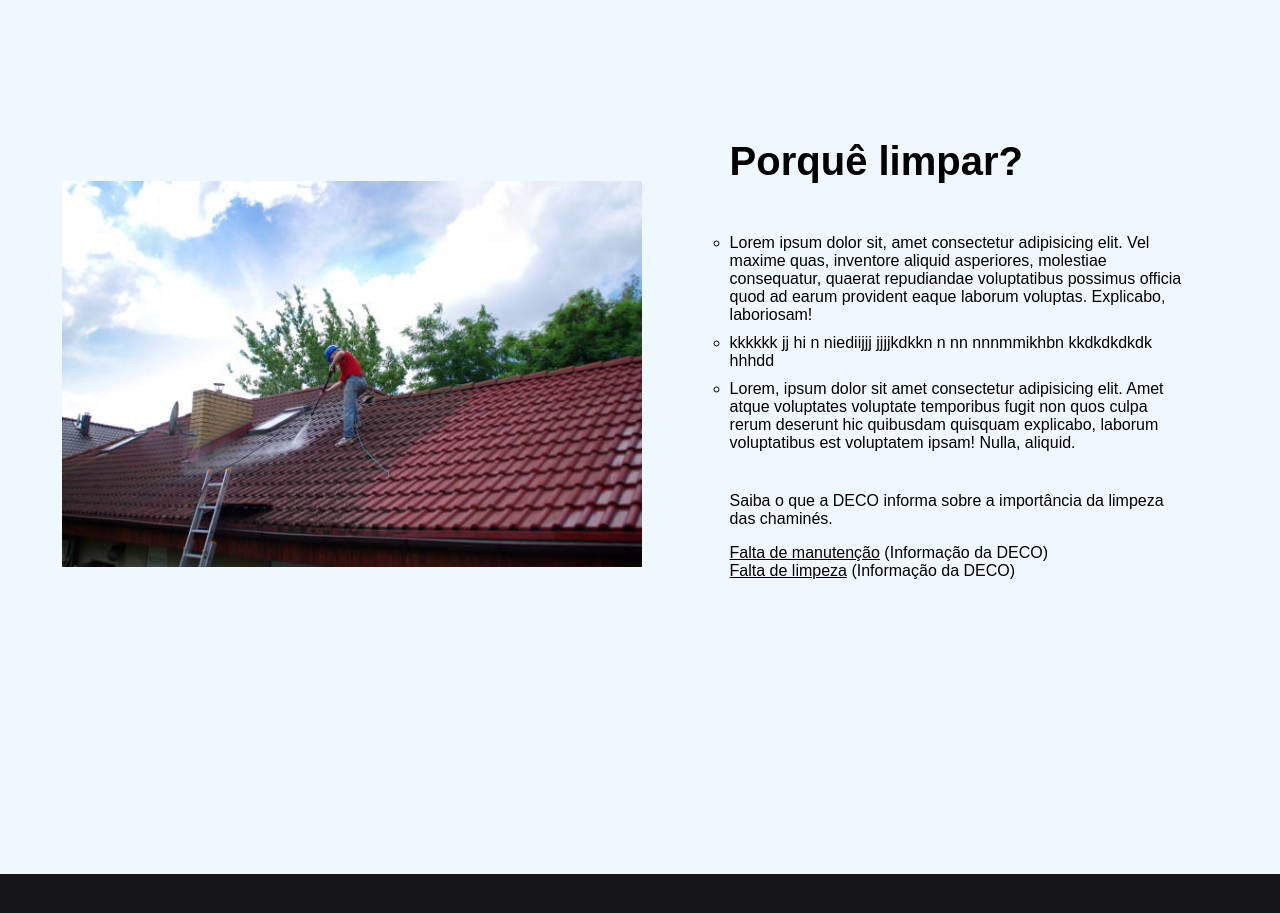
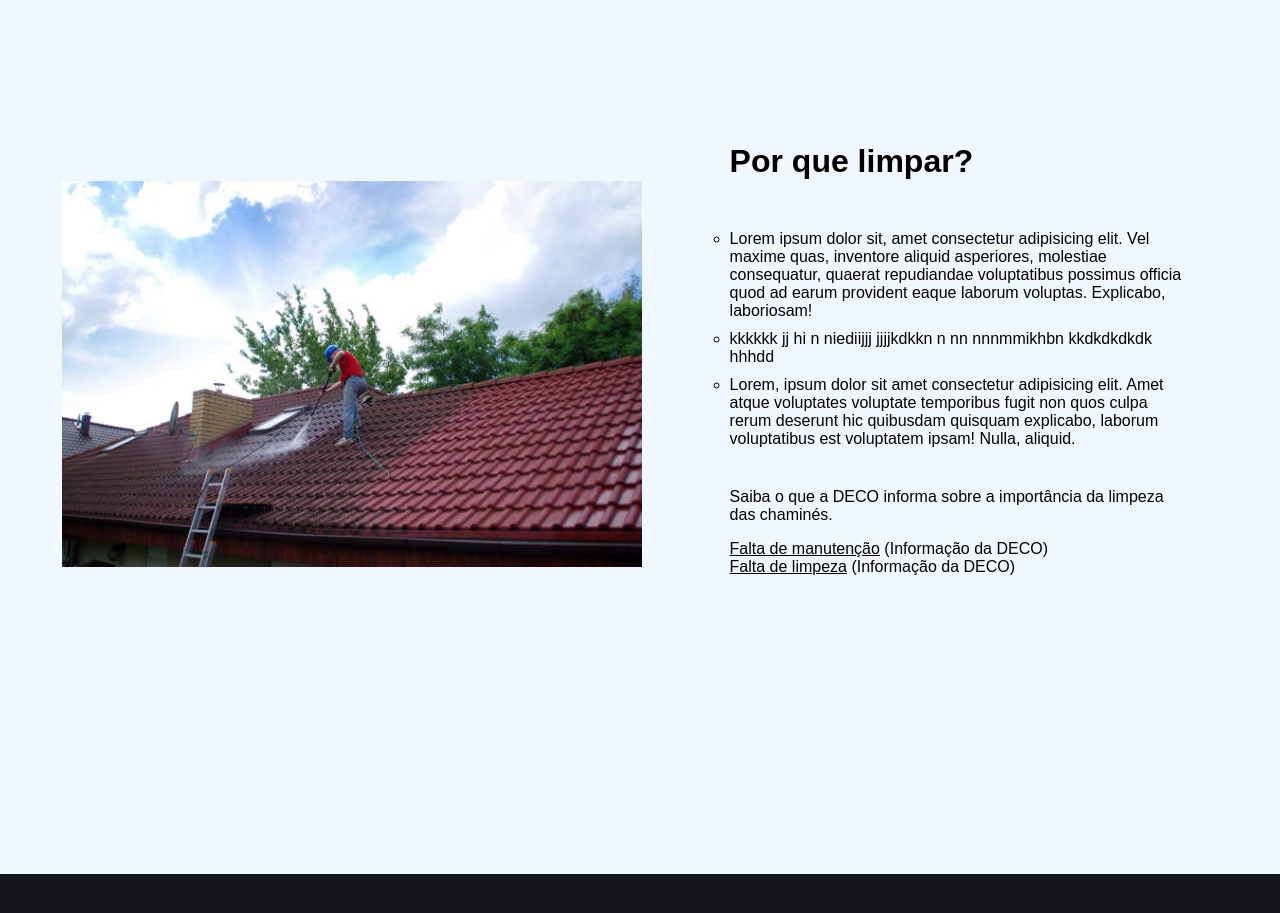
Before and after one commit to Josue-Mendes-Sales-Jr-dev/site-de-Limpeza, a React (Vite) app: page / in a window 1280 px wide. Shown: the part 3020-3933 px from the top of the page. Built offline with nearby package versions, Linux system fonts and the light colour scheme.

Commit message:
add new style services

```diff
--- a/src/components/homeComponents/Section04/index.tsx
+++ b/src/components/homeComponents/Section04/index.tsx
@@ -7,7 +7,7 @@ export const Section04=()=>{
         <Container>
             <img src={Image} alt="" />
             <Box>
-                <h2>Porquê limpar?</h2>
+                <h2>Por que limpar?</h2>
                 <ul>
                     <li>Lorem ipsum dolor sit, amet consectetur adipisicing elit. Vel maxime quas, inventore aliquid asperiores, molestiae consequatur, quaerat repudiandae voluptatibus possimus officia quod ad earum provident eaque laborum voluptas.
                         Explicabo, laboriosam!</li>
--- a/src/components/homeComponents/Section04/styled.ts
+++ b/src/components/homeComponents/Section04/styled.ts
@@ -35,7 +35,7 @@ export const Box=styled.div`
   }
    h2{
     width: 80%;
-    font-size:2.5rem;
+    font-size:2rem;
     font-weight:550;
     padding-bottom:2.5rem;
    }
```
